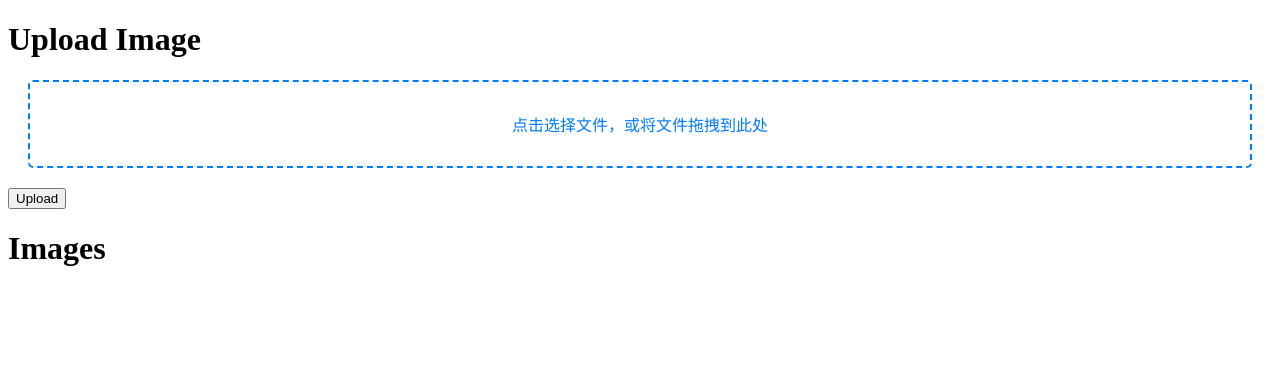
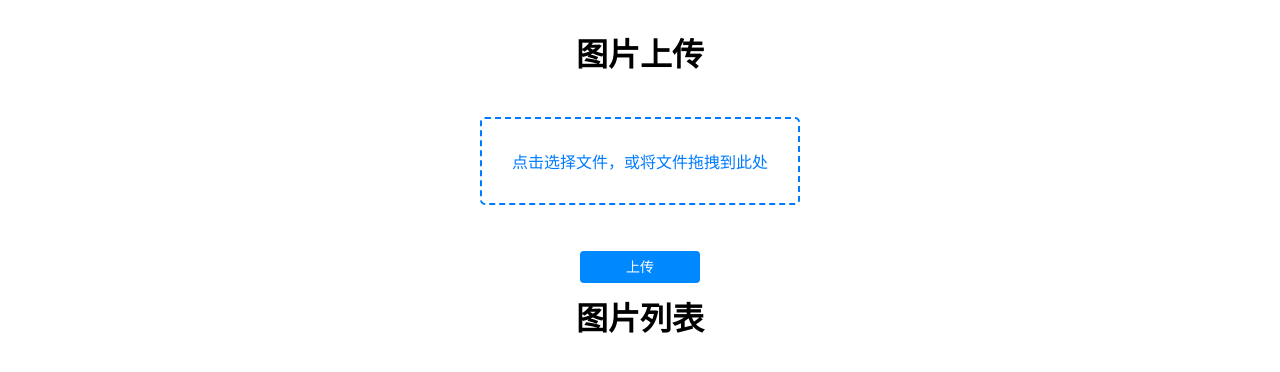
Before and after one commit to zouXH-god/PixelVault, a Flask app: page / in a window 1280 px wide. Shown: the top 372 px of the page. Run offline with Flask 3, Linux system fonts and the light colour scheme.

Commit message:
优化UI

```diff
--- a/app/static/css/index.css
+++ b/app/static/css/index.css
@@ -4,6 +4,31 @@
 
 li{
     list-style: none;
+}
+input, button{
+    outline: none;
+    border: none;
+    height: 32px;
+    line-height: 32px;
+    padding: 0 8px;
+    border-radius: 4px;
+    box-sizing: border-box;
+    font-size: 14px;
+    color: #333;
+    background-color: #fff;
+    border: 1px solid #ccc;
+    transition: all 0.3s;
+}
+input:focus{
+    border: 1px solid #0088ff;
+    box-shadow: #0088ff5e 0 0 3px 2px;
+}
+input[type="submit"], button{
+    background-color: #0088ff;
+    color: #fff;
+    border: none;
+    cursor: pointer;
+    transition: all 0.3s;
 }
 
 .img_box_ul{
@@ -20,6 +45,9 @@ li{
     border-radius: 8px;
     overflow: hidden;
     margin: 5px;
+    padding: 3px 5px;
+    box-sizing: border-box;
+    border: 1px solid #e1e0e0;
 }
 .show_img{
     width: var(--img_width);
@@ -41,6 +69,28 @@ li{
 .copy_list{
     display: flex;
     flex-wrap: wrap;
+}
+.copy_btn{
+    width: 100%;
+    height: 32px;
+    line-height: 32px;
+    margin: 5px 0;
+    text-align: center;
+    cursor: pointer;
+    border-radius: 4px;
+    background-color: #aed2ef;
+    color: #fff;
+    transition: all 0.3s;
+
+}
+.copy_btn:hover{
+    background-color: #0088ff;
+}
+.update_form{
+    display: flex;
+    flex-direction: column;
+    justify-content: center;
+    align-items: center;
 }
 .upload-box {
     border: 2px dashed #007bff;
@@ -70,4 +120,28 @@ li{
     margin-top: 10px;
     font-family: Arial, sans-serif;
     color: #333;
+    display: flex;
 }
+.file-list li{
+    padding: 0 10px;
+    border-right: 1px solid #ccc;
+    position: relative;
+}
+.update_file_btn{
+    width: 120px;
+    height: 32px;
+    line-height: 32px;
+}
+
+.img_box_ul{
+    display: flex;
+    flex-wrap: wrap;
+    align-items: center;
+    padding: 0;
+    margin: 0;
+}
+.img_box_ul h1{
+    width: 100%;
+    text-align: center;
+    margin: 10px 0;
+}
--- a/app/templates/index.html
+++ b/app/templates/index.html
@@ -5,17 +5,17 @@
     <link rel="stylesheet" href="/static/css/index.css">
 </head>
 <body>
-    <h1>Upload Image</h1>
-    <form method="post" enctype="multipart/form-data">
+    <form class="update_form" method="post" enctype="multipart/form-data">
+        <h1>图片上传</h1>
         <div id="upload-box" class="upload-box">
             点击选择文件，或将文件拖拽到此处
         </div>
         <input id="upload-box-files" class="upload-box-files" type="file" name="image" multiple>
         <ul id="file-list-display" class="file-list"></ul>
-        <input type="submit" value="Upload">
+        <input class="update_file_btn" typeof="" type="submit" value="上传">
     </form>
-    <h1>Images</h1>
     <ul class="img_box_ul">
+        <h1>图片列表</h1>
         {% for img in img_list %}
         	<li class="img_box">
                 <img class="show_img" src="{{ img.url }}&size=100x100" alt="{{ img.filename }}">
```
Also changed, not shown: app/static/js/index.js (line endings or trailing spaces). Lines whose indentation alone changed are shown as unchanged.
